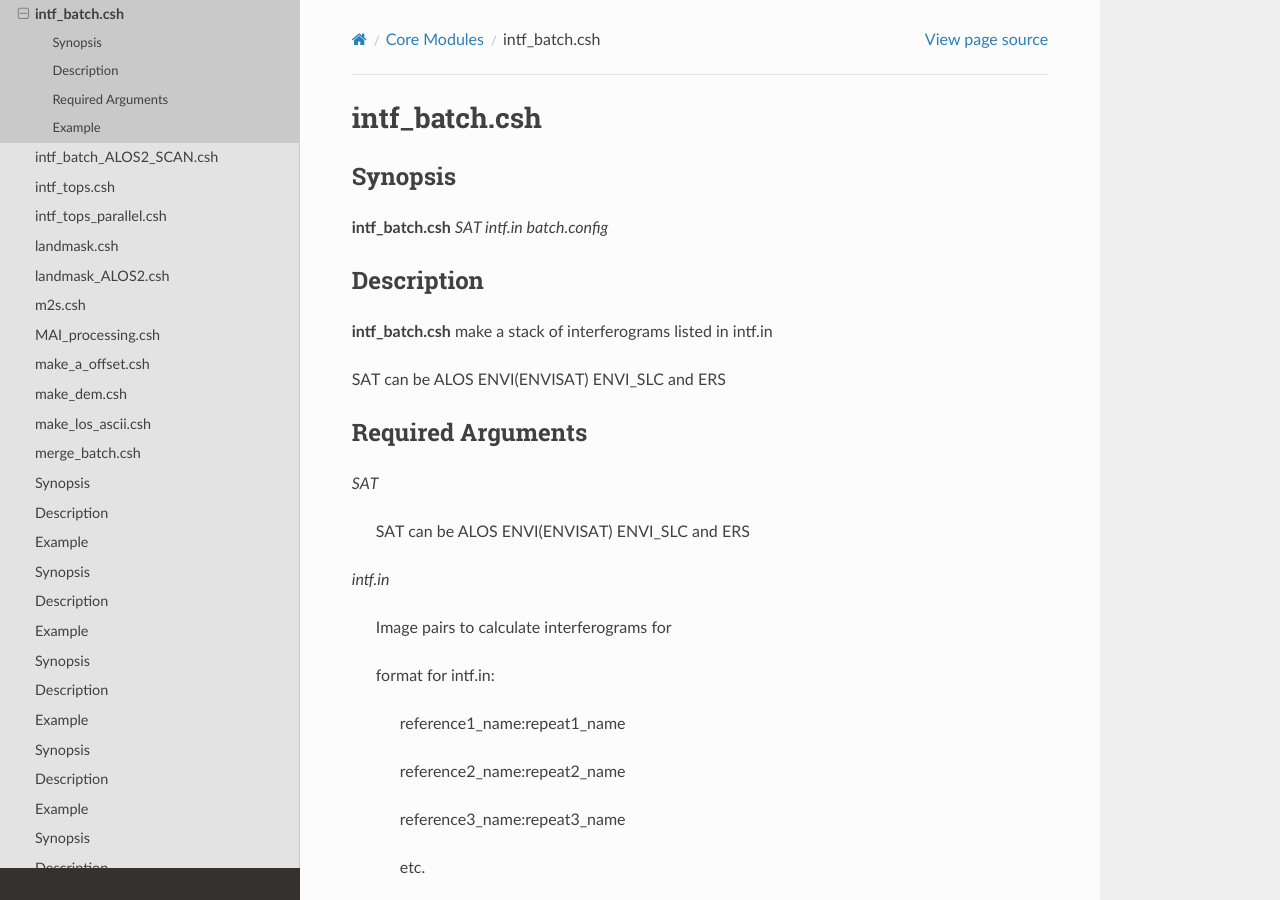
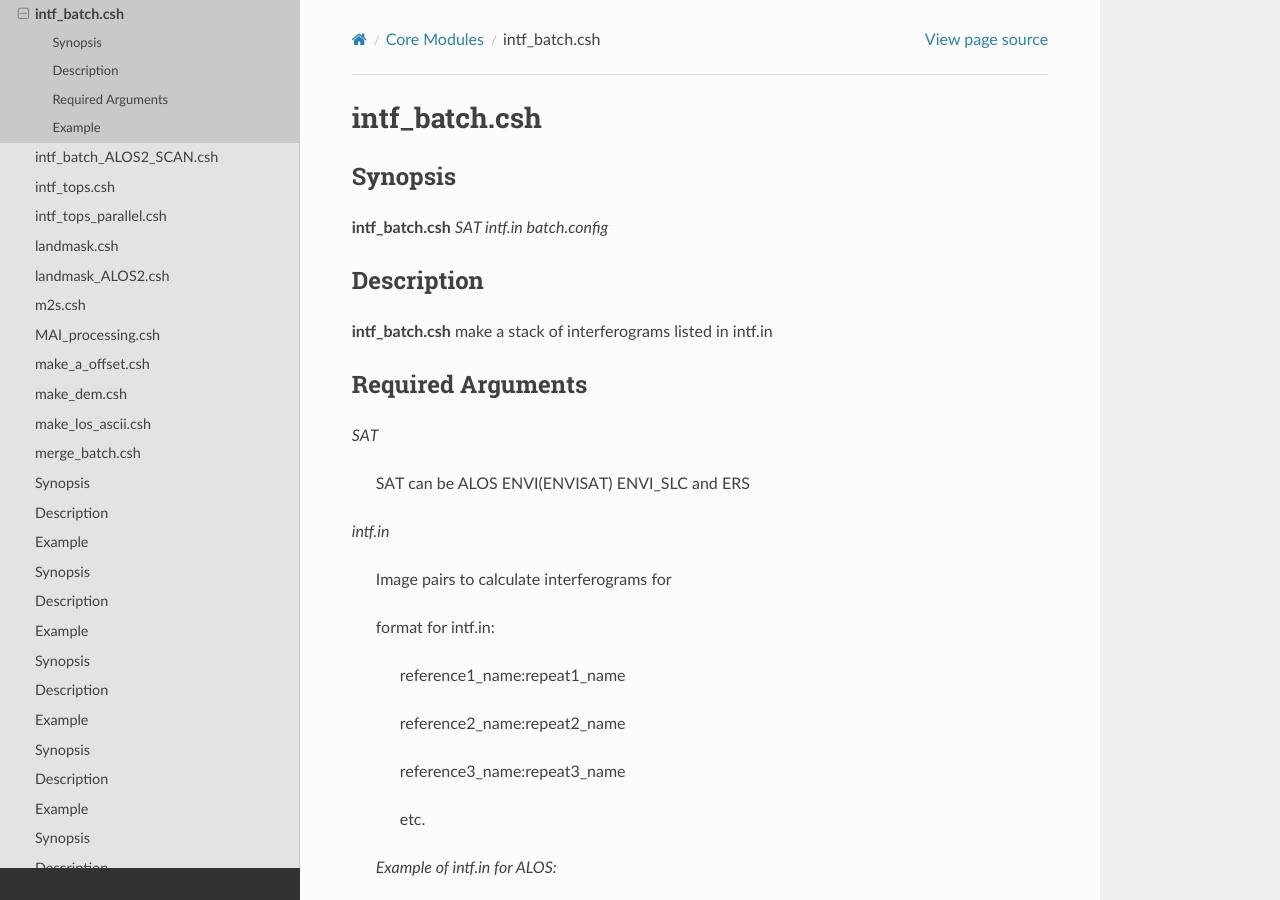
Before and after one commit to gmtsar/documentation, a Sphinx documentation site: the page built from source/intf_batch.csh.rst, in a window 1280 px wide and 900 px high. Built offline with Sphinx 7.4.7 and the Read the Docs theme 2.0.0, drawn with Linux system fonts in a browser that asks for light colours.

Commit message:
Improve sphinx formatting

```diff
--- a/source/intf_batch.csh.rst
+++ b/source/intf_batch.csh.rst
@@ -13,7 +13,6 @@ Description
 -----------
 **intf_batch.csh** make a stack of interferograms listed in intf.in
 
-SAT can be ALOS ENVI(ENVISAT) ENVI_SLC and  ERS
 
 Required Arguments
 ------------------
```
